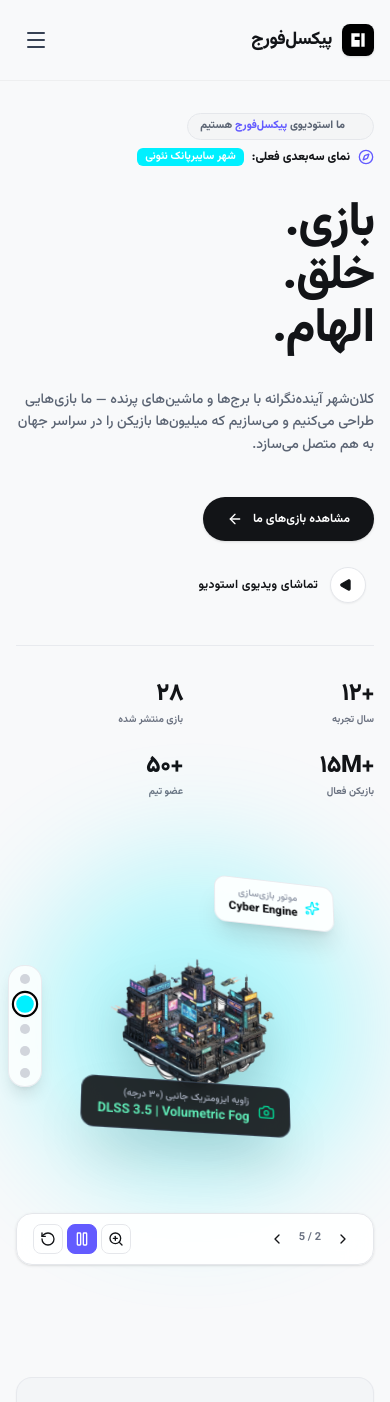
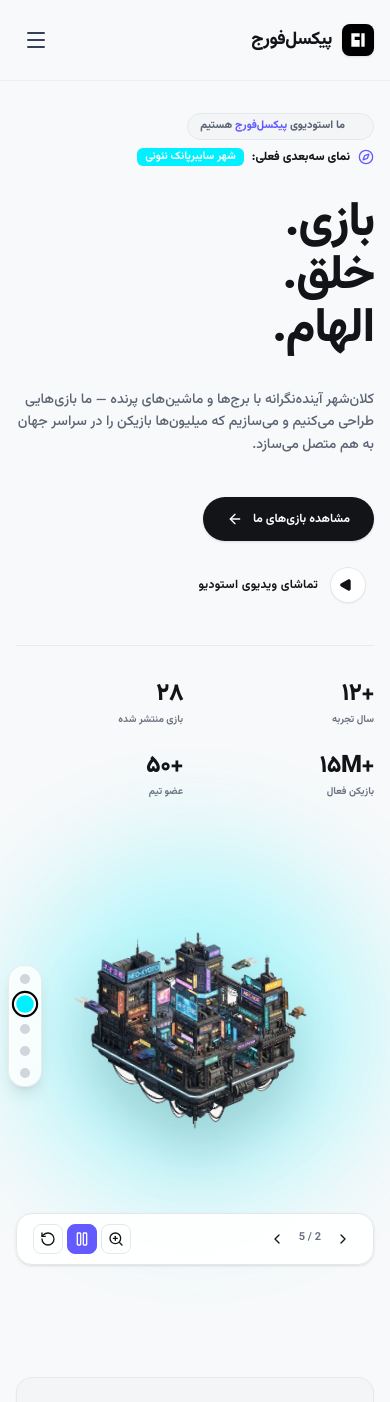
Before and after one commit to alirezamoayedi1382/Alireza-Moayedi, a React (Vite) app: page / in a window 390 px wide. Shown: the top 1402 px of the page. Built offline with nearby package versions, Linux system fonts and the light colour scheme.

Commit message:
feat(hero): increase 3D viewer size and padding
Expand the interactive 3D stage dimensions and adjust inner padding to improve visual presence and layout responsiveness.

```diff
--- a/src/components/HeroSection.tsx
+++ b/src/components/HeroSection.tsx
@@ -172,7 +172,7 @@ export function HeroSection({ onOpenShowreel, onExploreGames }: HeroSectionProps
 
             {/* Interactive 3D Perspective Stage Container */}
             <div
-              className="relative w-full max-w-lg lg:max-w-xl aspect-square flex items-center justify-center cursor-grab active:cursor-grabbing select-none group"
+              className="relative w-full max-w-xl lg:max-w-2xl aspect-square flex items-center justify-center cursor-grab active:cursor-grabbing select-none group"
               style={{ perspective: '1200px' }}
               onMouseMove={handleMouseMove}
               onMouseLeave={handleMouseLeave}
@@ -181,16 +181,16 @@ export function HeroSection({ onOpenShowreel, onExploreGames }: HeroSectionProps
             >
               {/* Dynamic Background Radial Ambient Glow */}
               <div
-                className="absolute inset-4 rounded-full blur-3xl opacity-30 transition-all duration-700 pointer-events-none"
+                className="absolute inset-2 rounded-full blur-3xl opacity-30 transition-all duration-700 pointer-events-none"
                 style={{ backgroundColor: currentWorld.accentColor }}
               />
 
               {/* 3D Model Object Box with preserve-3d */}
               <div
-                className="relative w-4/5 h-4/5 transition-transform duration-300 ease-out flex items-center justify-center"
+                className="relative w-full h-full transition-transform duration-300 ease-out flex items-center justify-center p-2"
                 style={{
                   transformStyle: 'preserve-3d',
-                  transform: `rotateX(${rotateX}deg) rotateY(${rotateY}deg) scale(${isZoomed ? 1.18 : 1})`,
+                  transform: `rotateX(${rotateX}deg) rotateY(${rotateY}deg) scale(${isZoomed ? 1.25 : 1.08})`,
                 }}
               >
                 {/* Main 3D Rendered Island Image */}
@@ -203,32 +203,8 @@ export function HeroSection({ onOpenShowreel, onExploreGames }: HeroSectionProps
                     src={transparentImageMap[currentWorld.id] || currentWorld.image}
                     alt={currentWorld.title}
                     referrerPolicy="no-referrer"
-                    className="w-full h-full object-contain drop-shadow-2xl transition-all duration-500 ease-in-out"
+                    className="w-full h-full object-contain drop-shadow-2xl transition-all duration-500 ease-in-out scale-110"
                   />
-                </div>
-
-                {/* Floating Z-Depth Element 1: Engine Badge (Popped Forward in 3D Space) */}
-                <div
-                  className="absolute top-4 right-4 bg-white/90 backdrop-blur-md border border-gray-200/80 shadow-xl rounded-xl px-3.5 py-2 flex items-center gap-2 transition-transform duration-500 pointer-events-none"
-                  style={{ transform: 'translateZ(65px) translateY(-10px)' }}
-                >
-                  <Sparkles className="w-4 h-4" style={{ color: currentWorld.accentColor }} />
-                  <div>
-                    <div className="text-[10px] font-bold text-gray-400">موتور بازی‌سازی</div>
-                    <div className="text-xs font-extrabold text-[#121417]">{currentWorld.tag}</div>
-                  </div>
-                </div>
-
-                {/* Floating Z-Depth Element 2: Camera Spec Badge (Popped Forward in 3D Space) */}
-                <div
-                  className="absolute bottom-6 left-4 bg-[#121417]/90 text-white backdrop-blur-md border border-gray-700/80 shadow-2xl rounded-xl px-3.5 py-2 flex items-center gap-2 transition-transform duration-500 pointer-events-none"
-                  style={{ transform: 'translateZ(85px) translateY(10px)' }}
-                >
-                  <Camera className="w-4 h-4 text-emerald-400 shrink-0" />
-                  <div>
-                    <div className="text-[9px] font-bold text-gray-400">{currentWorld.cameraAngle}</div>
-                    <div className="text-xs font-bold text-emerald-300">{currentWorld.spec}</div>
-                  </div>
                 </div>
               </div>
 
```
